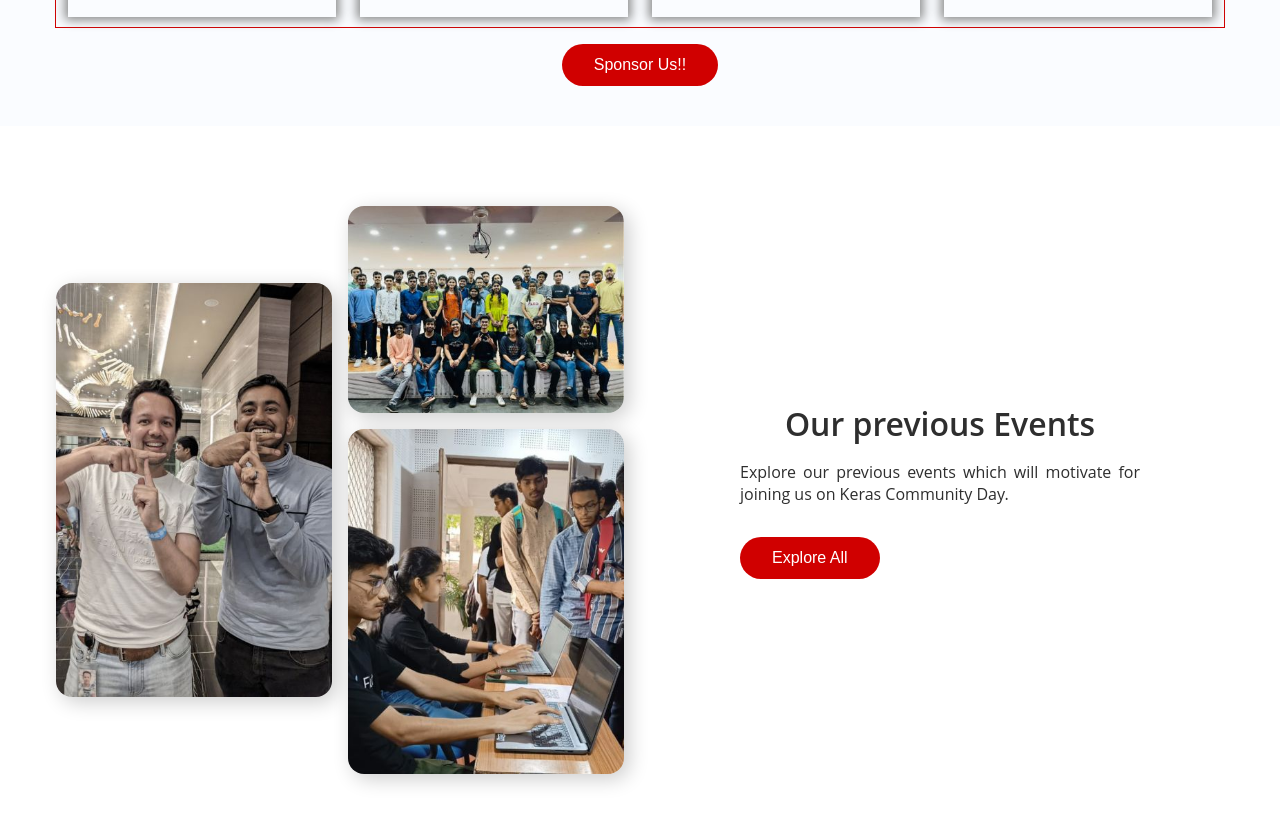
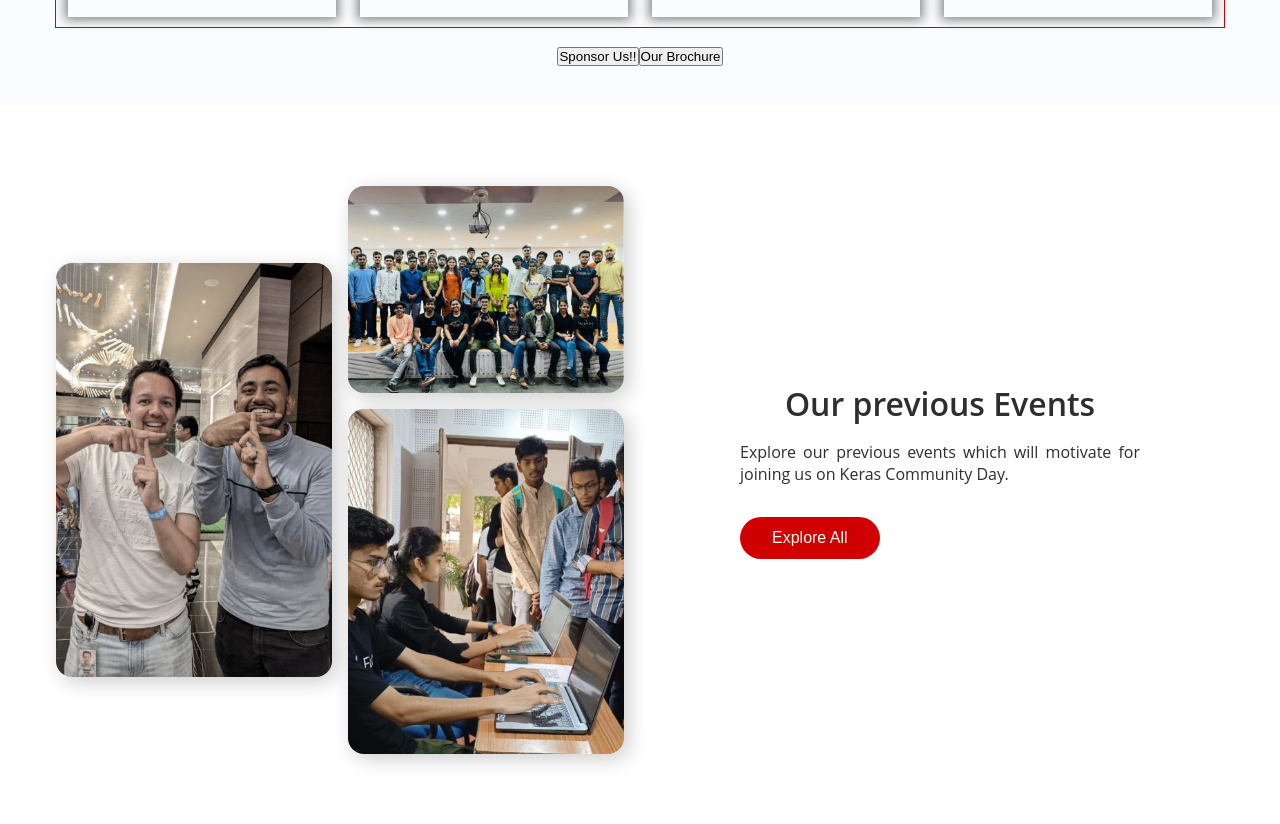
Before and after one commit to OpInCo-Community/Keras-Community-Days-Durg, a plain HTML site: page index.html in a window 1280 px wide. Shown: the part 2876-3700 px from the top of the page. Drawn offline with nearby package versions, Linux system fonts and the light colour scheme.

Commit message:
Update brochure tab

```diff
--- a/index.html
+++ b/index.html
@@ -212,8 +212,10 @@
           </div>
         </div>
         <div class="subscribe__forms">
-          <a target="_blank" href="https://developers.google.com/community-guidelines">
-            <button class="btn" type="submit">Sponsor Us!!</button></a>
+         <a target="_blank" href="https://developers.google.com/community-guidelines">
+            <button class="btns" type="submit">Sponsor Us!!</button></a>
+            <a target="_blank" href="https://developers.google.com/community-guidelines">
+              <button class="btns" type="submit">Our Brochure</button></a>
         </div>
       </div>
     </section>
```
